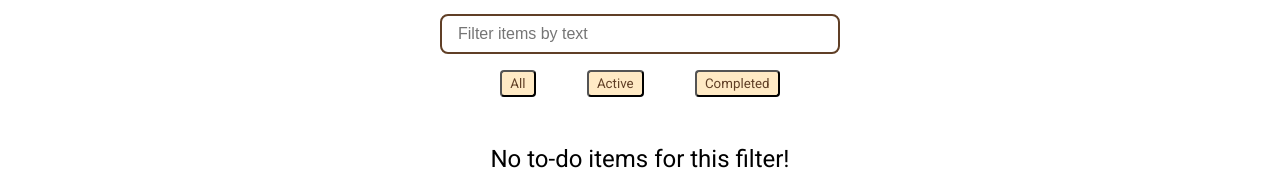
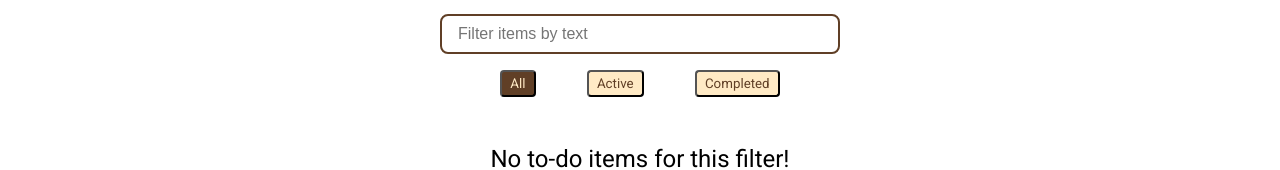
Before and after one commit to jayachandra116/ToDo-App, a React (Create React App) app: page / in a window 1280 px wide. Shown: the part 228-398 px from the top of the page. Built offline with nearby package versions, Linux system fonts and the light colour scheme; a web font is replaced by a local one.

Commit message:
fix - fixed active filter button styles based on current state

```diff
--- a/src/components/Filter/Filters.module.css
+++ b/src/components/Filter/Filters.module.css
@@ -9,13 +9,6 @@
   /* border: 1px solid blue; */
 }
 
-.active {
-  background-color: var(--color4);
-  color: var(--color1);
-  cursor: pointer;
-  box-shadow: 0px 2px #fff;
-}
-
 .filter-states button {
   background-color: var(--color1);
   color: var(--color4);
@@ -25,6 +18,13 @@
   font-family: inherit;
 }
 
+.filter-states button.active {
+  background-color: var(--color4);
+  color: var(--color1);
+  cursor: pointer;
+  box-shadow: 0px 2px #fff;
+}
+
 .filter-states button:hover {
   background-color: var(--color4);
   color: var(--color1);
--- a/src/components/Filter/Filters.tsx
+++ b/src/components/Filter/Filters.tsx
@@ -17,19 +17,22 @@ const Filters = () => {
     <div className={classes["filter-states"]}>
       <Button
         onClick={() => toggleFilterState("all")}
-        className={currentFilterState === "all" ? "active" : ""}
+        classes={currentFilterState === "all" ? classes["active"] : ""}
+        title="Show all the items"
       >
         All
       </Button>
       <Button
         onClick={() => toggleFilterState("active")}
-        className={currentFilterState === "active" ? "active" : ""}
+        classes={currentFilterState === "active" ? classes["active"] : ""}
+        title="Show in-progress items"
       >
         Active
       </Button>
       <Button
         onClick={() => toggleFilterState("done")}
-        className={currentFilterState === "done" ? "active" : ""}
+        classes={currentFilterState === "done" ? classes["active"] : ""}
+        title="Show only done issues"
       >
         Completed
       </Button>
--- a/src/components/TodoList/TodoList.tsx
+++ b/src/components/TodoList/TodoList.tsx
@@ -38,6 +38,12 @@ const TodoList = (): React.JSX.Element => {
 
   return (
     <div className={classes["todo-list"]}>
+      {filteredToDosByState.length > 0 && (
+        <p>
+          Filtered {filteredToDosByState.length} out of {toDos.length} total
+          items
+        </p>
+      )}
       <ul>
         {filteredToDosByState.length === 0 && (
           <p style={{ color: "black", fontSize: "1.5rem" }}>
```
